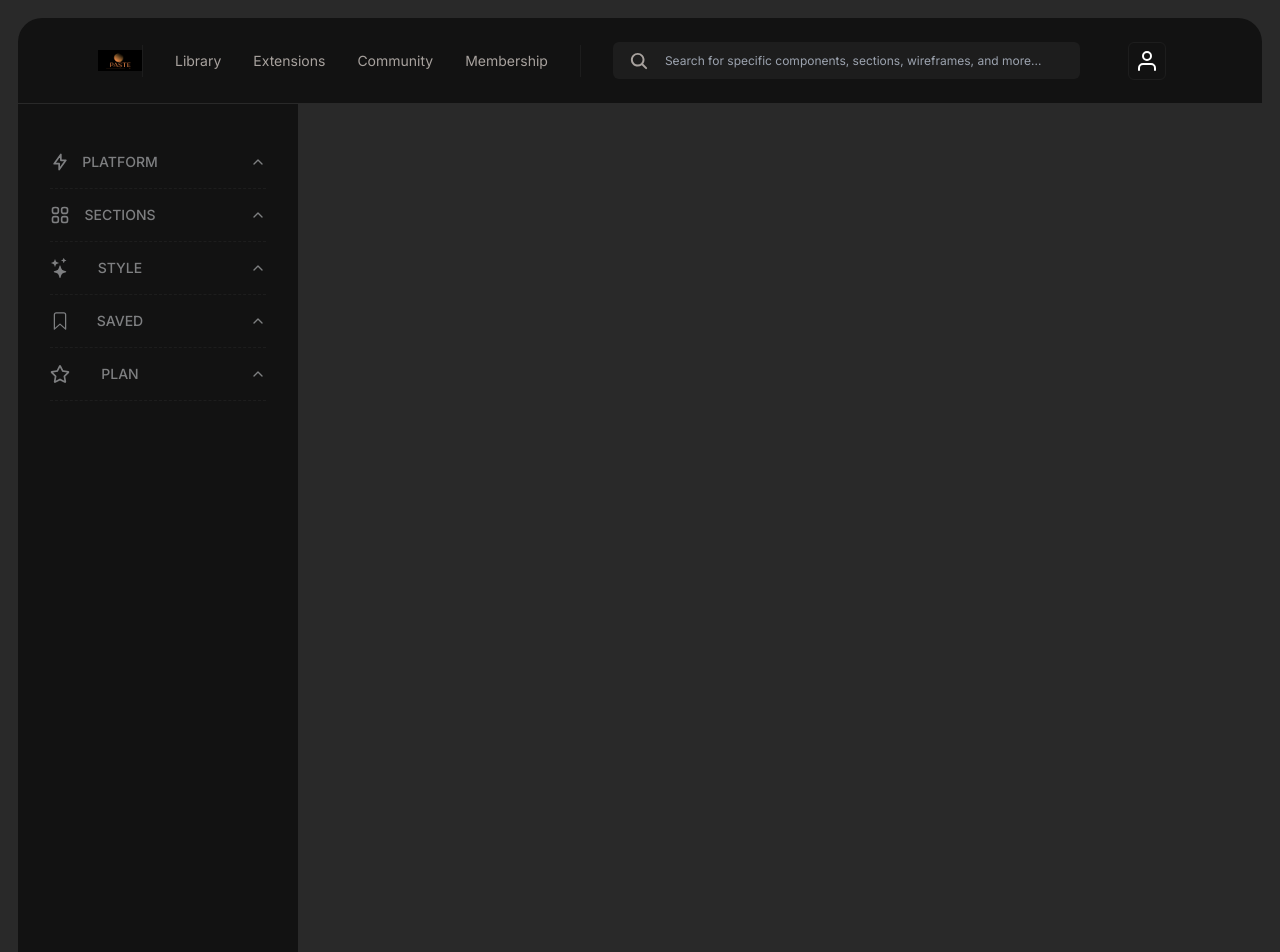
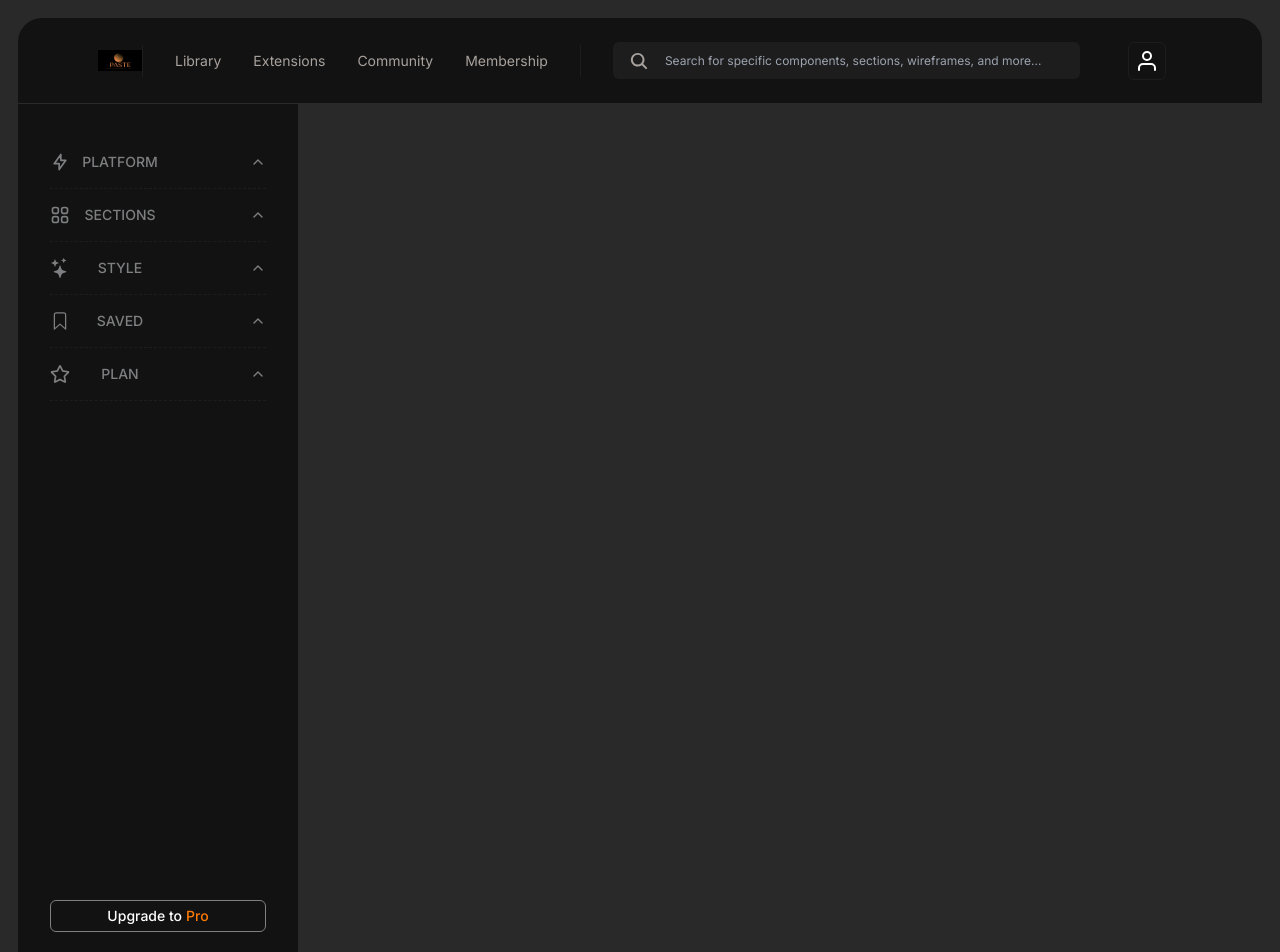
Before and after one commit to Valtkf/PasteUI, a Next.js app: page / in a window 1280 px wide. Shown: the top 952 px of the page. Built offline with nearby package versions, Linux system fonts and the light colour scheme.

Commit message:
💄  F0: add Button component

```diff
--- a/package.json
+++ b/package.json
@@ -10,6 +10,7 @@
   },
   "dependencies": {
     "@radix-ui/react-accordion": "^1.2.0",
+    "@radix-ui/react-slot": "^1.1.0",
     "class-variance-authority": "^0.7.0",
     "clsx": "^2.1.1",
     "framer-motion": "^11.3.24",
--- a/src/app/components/sidebar/Sidebar.tsx
+++ b/src/app/components/sidebar/Sidebar.tsx
@@ -3,7 +3,7 @@
   AccordionContent,
   AccordionItem,
   AccordionTrigger,
-} from "@/app/components/ui/accordion";
+} from "@/components/ui/accordion";
 import React from "react";
 import { motion } from "framer-motion";
 import { TbBolt } from "react-icons/tb";
--- a/src/app/page.tsx
+++ b/src/app/page.tsx
@@ -1,5 +1,6 @@
 "use client";
 
+import { ButtonOutline } from "@/components/Button";
 import Navbar from "./components/navbar/Navbar";
 import Sidebar from "./components/sidebar/Sidebar";
 
@@ -7,8 +8,11 @@
   return (
     <main className="border-2 border-[#292929] w-full min-h-screen p-4 bg-[#292929] ">
       <Navbar />
-      <div className="text-[#7E7F81] border-t-[1px] border-[#292929] w-[280px] h-[923px] gap-24 p-8 bg-[#121212]">
+      <div className="rounded-bl-3xl text-[#7E7F81] border-t-[1px] border-[#292929] w-[280px] h-[923px] gap-24 p-8 bg-[#121212]">
         <Sidebar />
+        <div className="absolute top-[900px]">
+          <ButtonOutline />
+        </div>
       </div>
     </main>
   );
--- /dev/null
+++ b/src/components/Button.tsx
@@ -0,0 +1,9 @@
+import { Button } from "@/components/ui/button";
+
+export function ButtonOutline() {
+  return (
+    <Button variant="outline" className="gap-1 w-[216px] h-8">
+      Upgrade to <span className="text-[#FF7A00]">Pro</span>
+    </Button>
+  );
+}
--- /dev/null
+++ b/src/components/ui/button.tsx
@@ -0,0 +1,56 @@
+import * as React from "react";
+import { Slot } from "@radix-ui/react-slot";
+import { cva, type VariantProps } from "class-variance-authority";
+
+import { cn } from "@/lib/utils";
+
+const buttonVariants = cva(
+  "inline-flex items-center justify-center whitespace-nowrap rounded-md text-sm text-white font-medium ring-offset-background transition-colors focus-visible:outline-none focus-visible:ring-2 focus-visible:ring-ring focus-visible:ring-offset-2 disabled:pointer-events-none disabled:opacity-50",
+  {
+    variants: {
+      variant: {
+        default: "bg-primary text-primary-foreground hover:bg-primary/90",
+        destructive:
+          "bg-destructive text-destructive-foreground hover:bg-destructive/90",
+        outline:
+          "border border-[#7E7F81] bg-slate-[#1B1B1B] hover:bg-[#292929] hover:border-[#292929]",
+        secondary:
+          "bg-secondary text-secondary-foreground hover:bg-secondary/80",
+        ghost: "hover:bg-accent hover:text-accent-foreground",
+        link: "text-primary underline-offset-4 hover:underline",
+      },
+      size: {
+        default: "h-10 px-4 py-2",
+        sm: "h-9 rounded-md px-3",
+        lg: "h-11 rounded-md px-8",
+        icon: "h-10 w-10",
+      },
+    },
+    defaultVariants: {
+      variant: "default",
+      size: "default",
+    },
+  }
+);
+
+export interface ButtonProps
+  extends React.ButtonHTMLAttributes<HTMLButtonElement>,
+    VariantProps<typeof buttonVariants> {
+  asChild?: boolean;
+}
+
+const Button = React.forwardRef<HTMLButtonElement, ButtonProps>(
+  ({ className, variant, size, asChild = false, ...props }, ref) => {
+    const Comp = asChild ? Slot : "button";
+    return (
+      <Comp
+        className={cn(buttonVariants({ variant, size, className }))}
+        ref={ref}
+        {...props}
+      />
+    );
+  }
+);
+Button.displayName = "Button";
+
+export { Button, buttonVariants };
```
Also changed, not shown: src/components/ui/accordion.tsx (renamed from src/app/components/ui/accordion.tsx), 1 other file (tests, documents, lock files or other folders).
